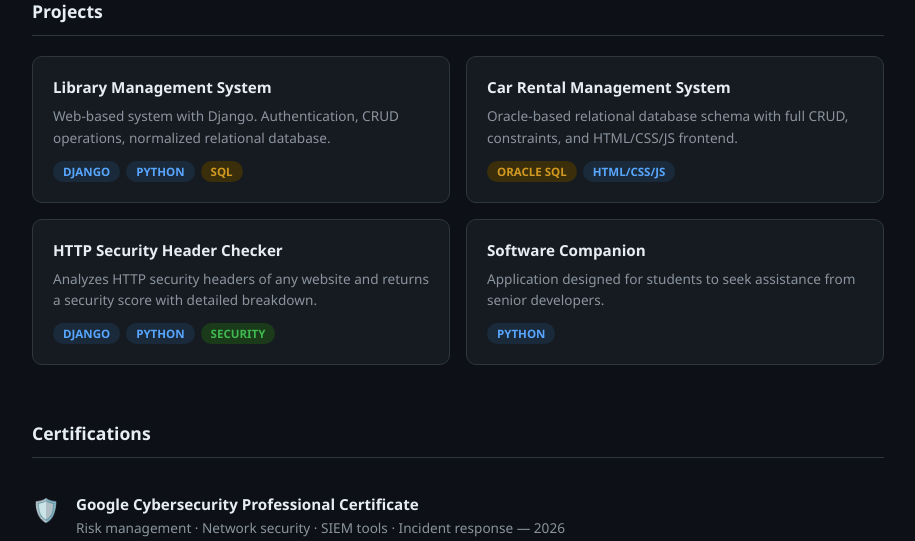
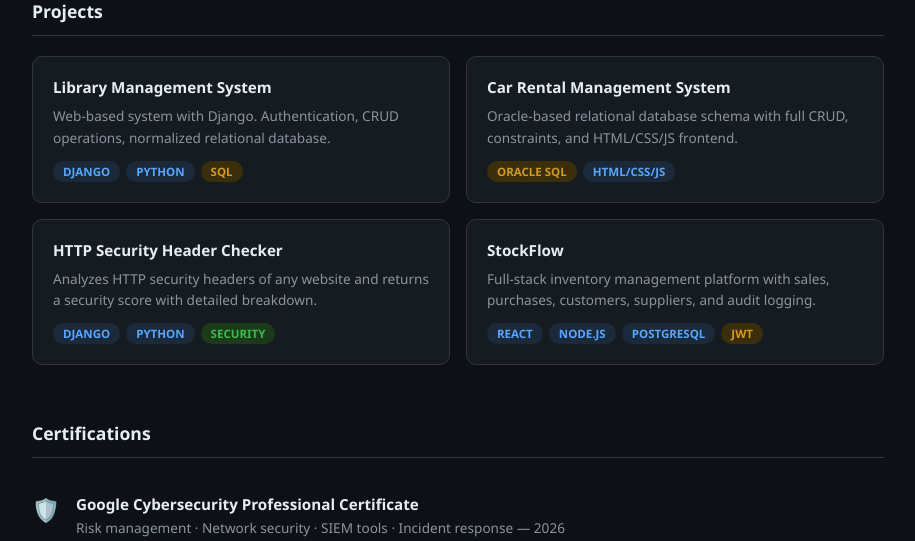
Before and after one commit to emrahustundag/eussec, a Django app: page / in a window 1280 px wide. Shown: the part 659-1200 px from the top of the page, without its empty margins (182-1097 px from the left). Run offline with Django 5.2, Linux system fonts and the light colour scheme.

Commit message:
add StockFlow project to homepage

```diff
--- a/checker/templates/checker/home.html
+++ b/checker/templates/checker/home.html
@@ -111,11 +111,14 @@
                 <span class="badge badge-green">Security</span>
             </div>
         </a>
-        <a href="https://github.com/emrahustundag" target="_blank" class="project-card">
-            <h3>Software Companion</h3>
-            <p>Application designed for students to seek assistance from senior developers.</p>
+        <a href="https://github.com/emrahustundag/stockflow" target="_blank" class="project-card">
+            <h3>StockFlow</h3>
+            <p>Full-stack inventory management platform with sales, purchases, customers, suppliers, and audit logging.</p>
             <div class="project-tags">
-                <span class="badge badge-blue">Python</span>
+                <span class="badge badge-blue">React</span>
+                <span class="badge badge-blue">Node.js</span>
+                <span class="badge badge-blue">PostgreSQL</span>
+                <span class="badge badge-orange">JWT</span>
             </div>
         </a>
     </div>
```
